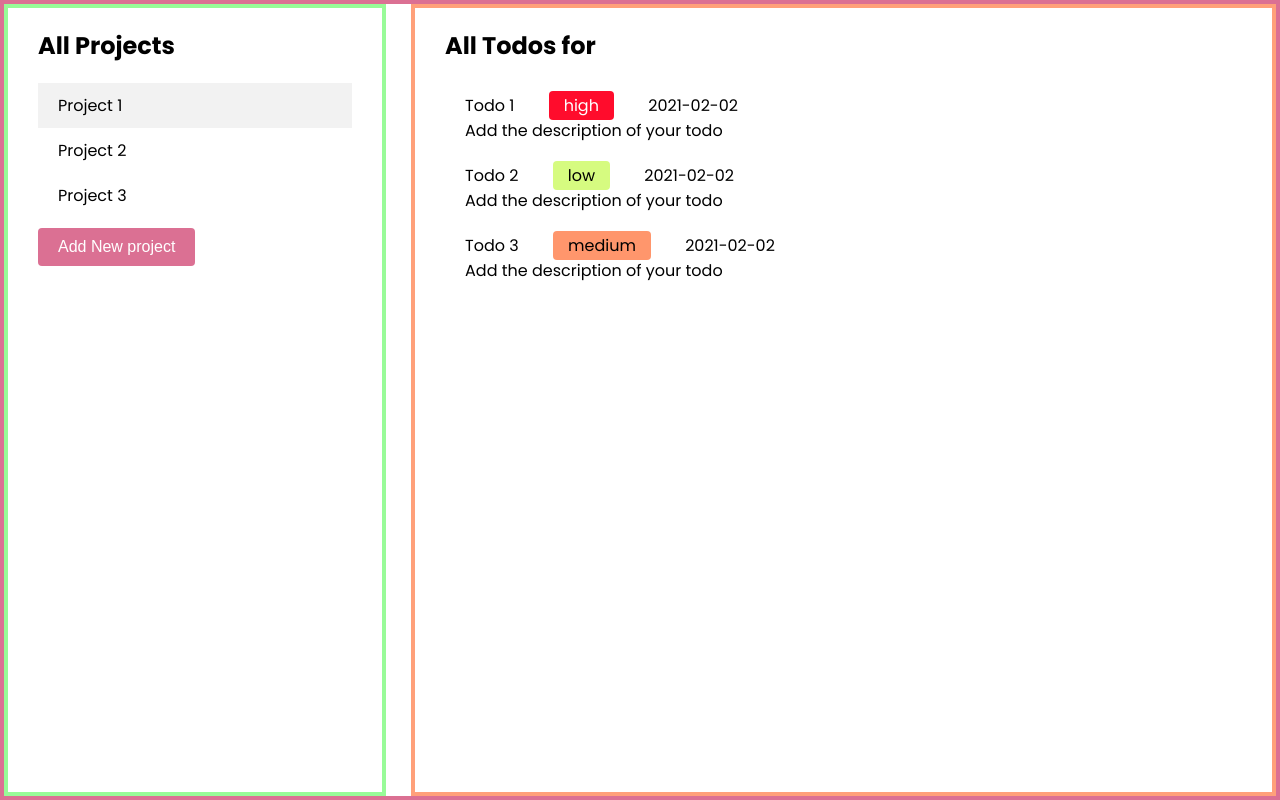
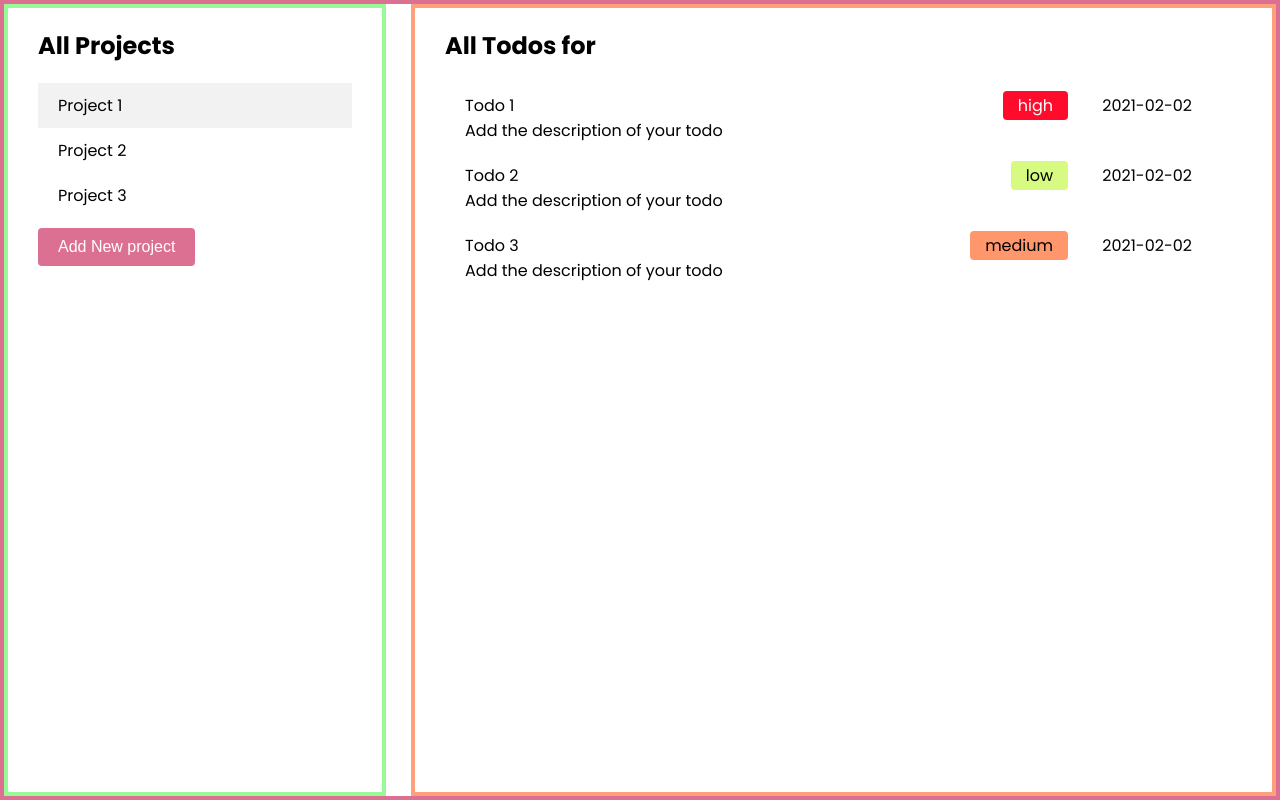
Before and after one commit to amita-roy/Task-Todo, a website built with webpack: page dist/index.html in a window 1280 px wide. Built offline with nearby package versions, Linux system fonts and the light colour scheme.

Commit message:
Change todo display structure

```diff
--- a/src/assets/style.css
+++ b/src/assets/style.css
@@ -96,11 +96,17 @@ body {
   background-color: rgba(211, 211, 211, 0.3);
 }
 
+.todoTopContent {
+  display: flex;
+  justify-content: space-between;
+}
+
 input,
 textarea,
 select {
   padding: 8px 20px;
   font-size: 16px;
+  width: 100%;
 }
 
 button,
@@ -143,11 +149,6 @@ button:focus {
   width: 500px;
 }
 
-.editActiveTodoForm input,
-.editActiveTodoForm textarea {
-  width: 100%;
-}
-
 label {
   font-size: 16px;
   color: rgb(41, 41, 41);
--- a/src/index.js
+++ b/src/index.js
@@ -27,11 +27,17 @@ const renderTodos = (activeProject) => {
   todoContainer.empty();
   activeProject.getTodos().forEach((todo, index) => {
     const { title, priority, dueDate, description } = todo.getInfo();
+
     todoContainer.append(
       `<li class="todo" data-id=${index}>
-      <span>${title}</span>
-      <span class="${priority}">${priority}</span>
-      <span>${dueDate}</span>
+      <div class="todoTopContent">
+      <p>${title}</p>
+      <p> <span class="${priority}">${priority}</span>
+      <span>${dueDate}</span></p>
+
+      </div>
+
+
       <p class="todo-description">${description}</p>
       </li>`
     );
```
